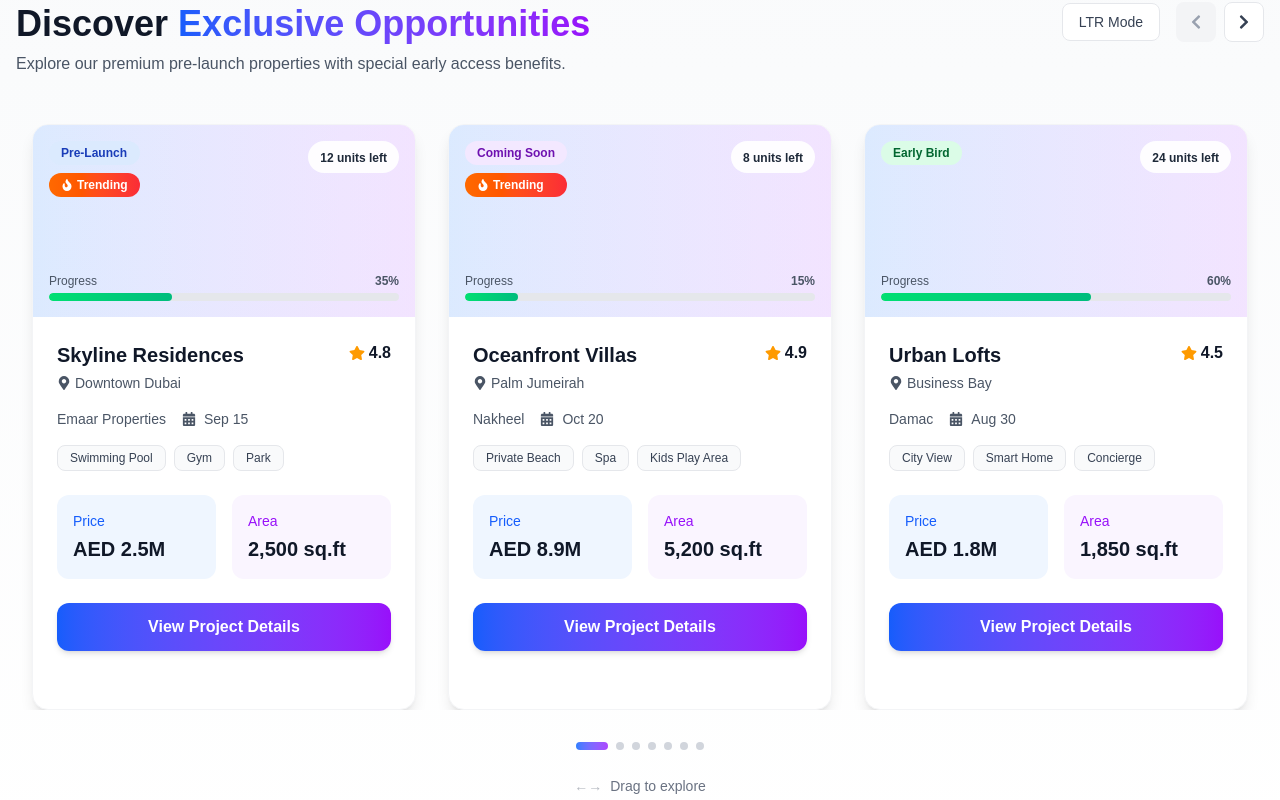
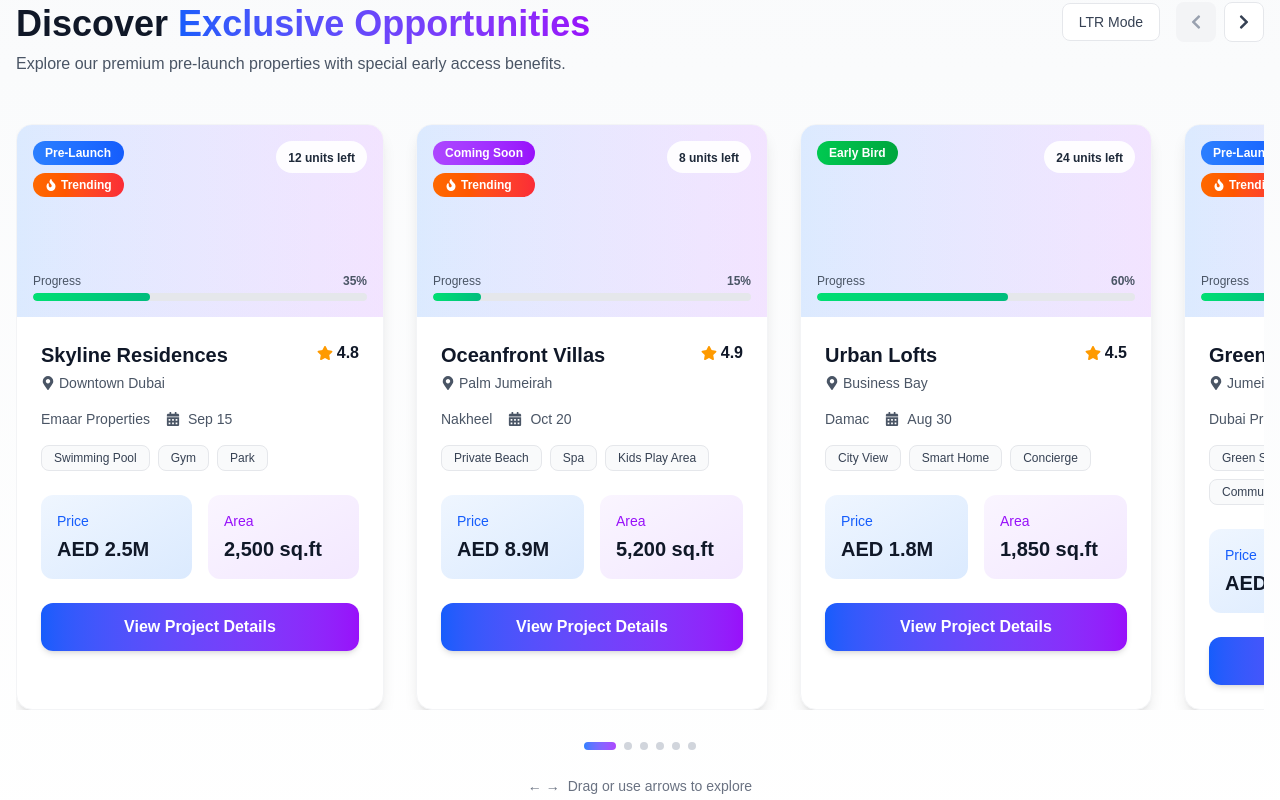
Before and after one commit to Prakash84/Real_Estate_Website, a Next.js app: page / in a window 1280 px wide. Shown: the part 1220-2020 px from the top of the page. Built offline with nearby package versions, Linux system fonts and the light colour scheme.

Commit message:
Updated something

```diff
--- a/app/components/Prelaunch_section.tsx
+++ b/app/components/Prelaunch_section.tsx
@@ -33,9 +33,13 @@ export default function PreLaunchProjectsSlider() {
   const [isDragging, setIsDragging] = useState(false);
   const [startX, setStartX] = useState(0);
   const [scrollLeft, setScrollLeft] = useState(0);
+  const [velocity, setVelocity] = useState(0);
+  const [lastX, setLastX] = useState(0);
+  const [lastTime, setLastTime] = useState(0);
 
   const sliderRef = useRef<HTMLDivElement>(null);
-  const containerRef = useRef<HTMLDivElement>(null);
+  const cardsRef = useRef<(HTMLDivElement | null)[]>([]);
+  const animationFrameRef = useRef<number | null>(null);
 
   // Sample projects data
   const projects: Project[] = [
@@ -101,146 +105,295 @@ export default function PreLaunchProjectsSlider() {
     },
     {
       id: 5,
-      title: "Oceanfront Villas",
-      location: "Palm Jumeirah",
-      price: "AED 8.9M",
-      area: "5,200 sq.ft",
-      status: "Coming Soon",
-      progress: 15,
-      developer: "Nakheel",
-      launchDate: "2024-10-20",
+      title: "Luxury Penthouses",
+      location: "Dubai Marina",
+      price: "AED 12.5M",
+      area: "6,800 sq.ft",
+      status: "Exclusive",
+      progress: 45,
+      developer: "Sobha Realty",
+      launchDate: "2024-09-05",
       rating: 4.9,
-      isTrending: true,
-      unitsLeft: 8,
-      features: ["Private Beach", "Spa", "Kids Play Area"]
+      isTrending: false,
+      unitsLeft: 4,
+      features: ["Private Pool", "Panoramic View", "Helipad Access"]
     },
     {
       id: 6,
-      title: "Urban Lofts",
-      location: "Business Bay",
-      price: "AED 1.8M",
-      area: "1,850 sq.ft",
-      status: "Early Bird",
-      progress: 60,
-      developer: "Damac",
-      launchDate: "2024-08-30",
-      rating: 4.5,
-      isTrending: false,
-      unitsLeft: 24,
-      features: ["City View", "Smart Home", "Concierge"]
-    },
-    {
-      id: 7,
-      title: "Green Valley Apartments",
-      location: "Jumeirah Village Circle",
-      price: "AED 1.2M",
-      area: "1,400 sq.ft",
+      title: "Family Townhouses",
+      location: "Arabian Ranches",
+      price: "AED 3.2M",
+      area: "3,100 sq.ft",
       status: "Pre-Launch",
-      progress: 25,
-      developer: "Dubai Properties",
-      launchDate: "2024-11-10",
-      rating: 4.6,
+      progress: 20,
+      developer: "Emaar",
+      launchDate: "2024-10-15",
+      rating: 4.7,
       isTrending: true,
-      unitsLeft: 36,
-      features: ["Green Spaces", "Cycling Track", "Community Center"]
+      unitsLeft: 18,
+      features: ["Private Garden", "BBQ Area", "Pet Friendly"]
     }
   ];
 
   const getStatusColor = (status: Project['status']) => {
     switch(status) {
-      case 'Pre-Launch': return 'bg-blue-100 text-blue-800';
-      case 'Coming Soon': return 'bg-purple-100 text-purple-800';
-      case 'Early Bird': return 'bg-green-100 text-green-800';
-      case 'Exclusive': return 'bg-amber-100 text-amber-800';
-      default: return 'bg-gray-100 text-gray-800';
+      case 'Pre-Launch': return 'bg-gradient-to-r from-blue-500 to-blue-600 text-white';
+      case 'Coming Soon': return 'bg-gradient-to-r from-purple-500 to-purple-600 text-white';
+      case 'Early Bird': return 'bg-gradient-to-r from-green-500 to-green-600 text-white';
+      case 'Exclusive': return 'bg-gradient-to-r from-amber-500 to-amber-600 text-white';
+      default: return 'bg-gradient-to-r from-gray-500 to-gray-600 text-white';
     }
   };
 
-  // Handle mouse drag start
-  const handleMouseDown = (e: React.MouseEvent) => {
+  // Get card width including margin/padding
+  const getCardWidth = () => {
+    if (!cardsRef.current[0]) return 320; // Default card width
+    const card = cardsRef.current[0];
+    const style = window.getComputedStyle(card);
+    const width = card.offsetWidth;
+    const marginLeft = parseFloat(style.marginLeft) || 0;
+    const marginRight = parseFloat(style.marginRight) || 0;
+    return width + marginLeft + marginRight;
+  };
+
+  // Snap to nearest card
+  const snapToNearestCard = useCallback(() => {
+    if (!sliderRef.current) return;
+
+    const scrollLeft = sliderRef.current.scrollLeft;
+    const cardWidth = getCardWidth();
+    const newIndex = Math.round(scrollLeft / cardWidth);
+
+    // Ensure index is within bounds
+    const boundedIndex = Math.max(0, Math.min(newIndex, projects.length - 1));
+
+    // Scroll to the snapped position
+    if (sliderRef.current) {
+      sliderRef.current.scrollTo({
+        left: boundedIndex * cardWidth,
+        behavior: 'smooth'
+      });
+    }
+
+    setCurrentIndex(boundedIndex);
+  }, [projects.length]);
+
+  // Handle touch/mouse start
+  const handleStart = useCallback((clientX: number) => {
     if (!sliderRef.current) return;
 
     setIsDragging(true);
-    setStartX(e.pageX - sliderRef.current.offsetLeft);
+    setStartX(clientX);
     setScrollLeft(sliderRef.current.scrollLeft);
+    setVelocity(0);
+    setLastX(clientX);
+    setLastTime(Date.now());
+
+    // Cancel any ongoing animations
+    if (animationFrameRef.current) {
+      cancelAnimationFrame(animationFrameRef.current);
+    }
+  }, []);
+
+  // Handle touch/mouse move
+  const handleMove = useCallback((clientX: number) => {
+    if (!isDragging || !sliderRef.current) return;
+
+    const currentTime = Date.now();
+    const deltaTime = currentTime - lastTime;
+    const deltaX = clientX - lastX;
+
+    // Calculate velocity
+    if (deltaTime > 0) {
+      const newVelocity = deltaX / deltaTime;
+      setVelocity(newVelocity);
+    }
+
+    // Update scroll position
+    const walk = (clientX - startX) * 1.5;
+    sliderRef.current.scrollLeft = scrollLeft - walk;
+
+    setLastX(clientX);
+    setLastTime(currentTime);
+  }, [isDragging, startX, scrollLeft, lastX, lastTime]);
+
+  // Handle end with momentum
+  const handleEnd = useCallback(() => {
+    if (!isDragging) return;
+
+    setIsDragging(false);
+
+    // Apply momentum
+    const momentum = velocity * 100;
+    if (Math.abs(momentum) > 5) {
+      if (sliderRef.current) {
+        const currentScroll = sliderRef.current.scrollLeft;
+        const targetScroll = currentScroll - momentum;
+
+        // Smooth scroll with momentum
+        const duration = 300;
+        const startTime = Date.now();
+        const startScroll = currentScroll;
+
+        const animateScroll = () => {
+          const now = Date.now();
+          const elapsed = now - startTime;
+          const progress = Math.min(elapsed / duration, 1);
+
+          // Easing function
+          const easeOut = 1 - Math.pow(1 - progress, 3);
+
+          if (sliderRef.current) {
+            sliderRef.current.scrollLeft = startScroll + (targetScroll - startScroll) * easeOut;
+          }
+
+          if (progress < 1) {
+            animationFrameRef.current = requestAnimationFrame(animateScroll);
+          } else {
+            snapToNearestCard();
+          }
+        };
+
+        animationFrameRef.current = requestAnimationFrame(animateScroll);
+      }
+    } else {
+      // Snap immediately if velocity is low
+      snapToNearestCard();
+    }
+  }, [isDragging, velocity, snapToNearestCard]);
+
+  // Mouse event handlers
+  const handleMouseDown = (e: React.MouseEvent) => {
+    e.preventDefault();
+    handleStart(e.clientX);
   };
 
-  // Handle mouse move
   const handleMouseMove = useCallback((e: MouseEvent) => {
-    if (!isDragging || !sliderRef.current) return;
+    e.preventDefault();
+    handleMove(e.clientX);
+  }, [handleMove]);
 
+  const handleMouseUp = useCallback(() => {
+    handleEnd();
+  }, [handleEnd]);
+
+  // Touch event handlers
+  const handleTouchStart = (e: React.TouchEvent) => {
     e.preventDefault();
-    const x = e.pageX - sliderRef.current.offsetLeft;
-    const walk = (x - startX) * 2; // Scroll speed multiplier
-    sliderRef.current.scrollLeft = scrollLeft - walk;
-  }, [isDragging, startX, scrollLeft]);
-
-  // Handle mouse up
-  const handleMouseUp = () => {
-    setIsDragging(false);
-  };
-
-  // Handle touch events for mobile
-  const handleTouchStart = (e: React.TouchEvent) => {
-    if (!sliderRef.current) return;
-
-    setIsDragging(true);
-    setStartX(e.touches[0].pageX - sliderRef.current.offsetLeft);
-    setScrollLeft(sliderRef.current.scrollLeft);
+    if (e.touches.length === 1) {
+      handleStart(e.touches[0].clientX);
+    }
   };
 
   const handleTouchMove = useCallback((e: TouchEvent) => {
-    if (!isDragging || !sliderRef.current) return;
+    e.preventDefault();
+    if (e.touches.length === 1) {
+      handleMove(e.touches[0].clientX);
+    }
+  }, [handleMove]);
 
-    const x = e.touches[0].pageX - sliderRef.current.offsetLeft;
-    const walk = (x - startX) * 2;
-    sliderRef.current.scrollLeft = scrollLeft - walk;
-  }, [isDragging, startX, scrollLeft]);
+  const handleTouchEnd = useCallback(() => {
+    handleEnd();
+  }, [handleEnd]);
 
-  // Add event listeners
+  // Set up event listeners
+  useEffect(() => {
+    const slider = sliderRef.current;
+    if (!slider) return;
+
+    const handleScroll = () => {
+      if (!isDragging && sliderRef.current) {
+        const scrollLeft = sliderRef.current.scrollLeft;
+        const cardWidth = getCardWidth();
+        const newIndex = Math.round(scrollLeft / cardWidth);
+        setCurrentIndex(newIndex);
+      }
+    };
+
+    slider.addEventListener('scroll', handleScroll);
+
+    return () => {
+      slider.removeEventListener('scroll', handleScroll);
+      if (animationFrameRef.current) {
+        cancelAnimationFrame(animationFrameRef.current);
+      }
+    };
+  }, [isDragging]);
+
   useEffect(() => {
     const handleMouseMoveGlobal = (e: MouseEvent) => handleMouseMove(e);
+    const handleMouseUpGlobal = () => handleMouseUp();
     const handleTouchMoveGlobal = (e: TouchEvent) => handleTouchMove(e);
-    const handleMouseUpGlobal = () => handleMouseUp();
+    const handleTouchEndGlobal = () => handleTouchEnd();
 
     if (isDragging) {
       document.addEventListener('mousemove', handleMouseMoveGlobal);
-      document.addEventListener('touchmove', handleTouchMoveGlobal);
       document.addEventListener('mouseup', handleMouseUpGlobal);
-      document.addEventListener('touchend', handleMouseUpGlobal);
+      document.addEventListener('touchmove', handleTouchMoveGlobal, { passive: false });
+      document.addEventListener('touchend', handleTouchEndGlobal);
+      document.addEventListener('touchcancel', handleTouchEndGlobal);
+
+      // Prevent text selection during drag
+      document.body.style.userSelect = 'none';
+      document.body.style.cursor = 'grabbing';
     }
 
     return () => {
       document.removeEventListener('mousemove', handleMouseMoveGlobal);
+      document.removeEventListener('mouseup', handleMouseUpGlobal);
       document.removeEventListener('touchmove', handleTouchMoveGlobal);
-      document.removeEventListener('mouseup', handleMouseUpGlobal);
-      document.removeEventListener('touchend', handleMouseUpGlobal);
+      document.removeEventListener('touchend', handleTouchEndGlobal);
+      document.removeEventListener('touchcancel', handleTouchEndGlobal);
+
+      // Restore defaults
+      document.body.style.userSelect = '';
+      document.body.style.cursor = '';
+
+      if (animationFrameRef.current) {
+        cancelAnimationFrame(animationFrameRef.current);
+      }
     };
-  }, [isDragging, handleMouseMove, handleTouchMove]);
+  }, [isDragging, handleMouseMove, handleMouseUp, handleTouchMove, handleTouchEnd]);
 
   // Navigation functions
   const nextSlide = () => {
     if (currentIndex < projects.length - 1) {
-      setCurrentIndex(prev => prev + 1);
+      const newIndex = currentIndex + 1;
+      setCurrentIndex(newIndex);
+      if (sliderRef.current) {
+        const cardWidth = getCardWidth();
+        sliderRef.current.scrollTo({
+          left: newIndex * cardWidth,
+          behavior: 'smooth'
+        });
+      }
     }
   };
 
   const prevSlide = () => {
     if (currentIndex > 0) {
-      setCurrentIndex(prev => prev - 1);
+      const newIndex = currentIndex - 1;
+      setCurrentIndex(newIndex);
+      if (sliderRef.current) {
+        const cardWidth = getCardWidth();
+        sliderRef.current.scrollTo({
+          left: newIndex * cardWidth,
+          behavior: 'smooth'
+        });
+      }
     }
   };
 
-  // Update scroll position when currentIndex changes
-  useEffect(() => {
-    if (sliderRef.current && containerRef.current) {
-      const cardWidth = containerRef.current.offsetWidth;
+  const goToSlide = (index: number) => {
+    setCurrentIndex(index);
+    if (sliderRef.current) {
+      const cardWidth = getCardWidth();
       sliderRef.current.scrollTo({
-        left: currentIndex * cardWidth,
+        left: index * cardWidth,
         behavior: 'smooth'
       });
     }
-  }, [currentIndex]);
+  };
 
   return (
     <section className="py-16 bg-gradient-to-b from-gray-50 to-white">
@@ -308,21 +461,21 @@ export default function PreLaunchProjectsSlider() {
           {/* Slider */}
           <div
             ref={sliderRef}
-            className={`flex overflow-x-auto scrollbar-hide snap-x snap-mandatory ${
+            className={`flex overflow-x-auto scrollbar-hide ${
               isDragging ? 'cursor-grabbing' : 'cursor-grab'
             }`}
             style={{
               direction: isRtl ? 'rtl' : 'ltr',
-              scrollBehavior: 'smooth'
+              WebkitOverflowScrolling: 'touch', // iOS momentum scrolling
             }}
             onMouseDown={handleMouseDown}
             onTouchStart={handleTouchStart}
           >
-            {projects.map((project) => (
+            {projects.map((project, index) => (
               <div
                 key={project.id}
-                ref={containerRef}
-                className="flex-shrink-0 w-full px-4 md:w-1/2 lg:w-1/3"
+                ref={el => cardsRef.current[index] = el}
+                className="flex-shrink-0 w-80 md:w-96 px-4 first:pl-0 last:pr-0"
               >
                 <div className="bg-white rounded-2xl shadow-lg hover:shadow-xl transition-all duration-300 overflow-hidden border border-gray-100 h-full">
                   {/* Card Header */}
@@ -400,9 +553,9 @@ export default function PreLaunchProjectsSlider() {
 
                     {/* Features */}
                     <div className="flex flex-wrap gap-2 mb-6">
-                      {project.features.slice(0, 3).map((feature, index) => (
+                      {project.features.slice(0, 3).map((feature, idx) => (
                         <span
-                          key={index}
+                          key={idx}
                           className="px-3 py-1 bg-gray-50 text-gray-700 text-xs rounded-lg border border-gray-200"
                         >
                           {feature}
@@ -412,18 +565,18 @@ export default function PreLaunchProjectsSlider() {
 
                     {/* Price and Area */}
                     <div className="grid grid-cols-2 gap-4 mb-6">
-                      <div className="bg-blue-50 p-4 rounded-xl">
+                      <div className="bg-gradient-to-br from-blue-50 to-blue-100 p-4 rounded-xl">
                         <div className="text-sm text-blue-600 font-medium mb-1">Price</div>
                         <div className="text-xl font-bold text-gray-900">{project.price}</div>
                       </div>
-                      <div className="bg-purple-50 p-4 rounded-xl">
+                      <div className="bg-gradient-to-br from-purple-50 to-purple-100 p-4 rounded-xl">
                         <div className="text-sm text-purple-600 font-medium mb-1">Area</div>
                         <div className="text-xl font-bold text-gray-900">{project.area}</div>
                       </div>
                     </div>
 
                     {/* CTA Button */}
-                    <button className="w-full py-3 bg-gradient-to-r from-blue-600 to-purple-600 text-white font-semibold rounded-xl hover:from-blue-700 hover:to-purple-700 transition-all duration-300 shadow-md hover:shadow-lg">
+                    <button className="w-full py-3 bg-gradient-to-r from-blue-600 to-purple-600 text-white font-semibold rounded-xl hover:from-blue-700 hover:to-purple-700 transition-all duration-300 shadow-md hover:shadow-lg active:scale-95">
                       View Project Details
                     </button>
                   </div>
@@ -437,7 +590,7 @@ export default function PreLaunchProjectsSlider() {
             {projects.map((_, index) => (
               <button
                 key={index}
-                onClick={() => setCurrentIndex(index)}
+                onClick={() => goToSlide(index)}
                 className={`w-2 h-2 rounded-full transition-all duration-300 ${
                   currentIndex === index
                     ? 'w-8 bg-gradient-to-r from-blue-500 to-purple-500'
@@ -447,17 +600,25 @@ export default function PreLaunchProjectsSlider() {
             ))}
           </div>
 
-          {/* Drag Hint */}
-          <div className="text-center mt-6">
+          {/* Mobile Touch Instructions */}
+          <div className="text-center mt-6 md:hidden">
+            <div className="inline-flex items-center gap-2 text-gray-500 text-sm bg-white/80 backdrop-blur-sm px-4 py-2 rounded-full border border-gray-200">
+              <span className="animate-pulse">👆</span>
+              <span>Swipe to explore</span>
+            </div>
+          </div>
+
+          {/* Desktop Instructions */}
+          <div className="text-center mt-6 hidden md:block">
             <div className="inline-flex items-center gap-2 text-gray-500 text-sm">
-              <span className="animate-pulse">←→</span>
-              <span>Drag to explore</span>
+              <span className="animate-pulse">← →</span>
+              <span>Drag or use arrows to explore</span>
             </div>
           </div>
         </div>
       </div>
 
-      {/* Add custom CSS for scrollbar hiding */}
+      {/* Add custom CSS for better mobile experience */}
       <style jsx global>{`
         .scrollbar-hide {
           -ms-overflow-style: none;
@@ -466,6 +627,20 @@ export default function PreLaunchProjectsSlider() {
         .scrollbar-hide::-webkit-scrollbar {
           display: none;
         }
+
+        /* Better touch scrolling on iOS */
+        .slider-container {
+          -webkit-overflow-scrolling: touch;
+          overscroll-behavior-x: contain;
+        }
+
+        /* Prevent text selection during drag */
+        .no-select {
+          user-select: none;
+          -webkit-user-select: none;
+          -moz-user-select: none;
+          -ms-user-select: none;
+        }
       `}</style>
     </section>
   );
```
